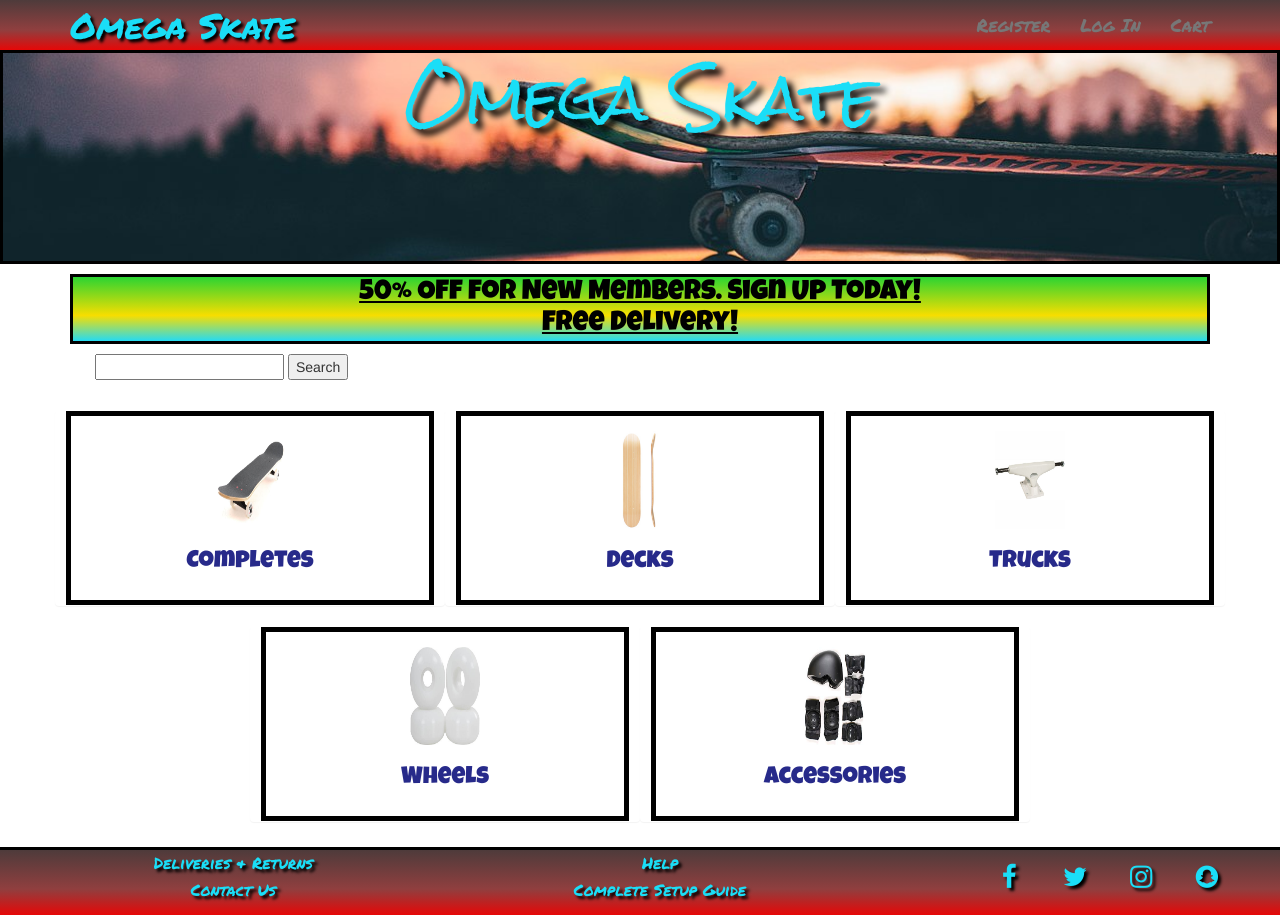
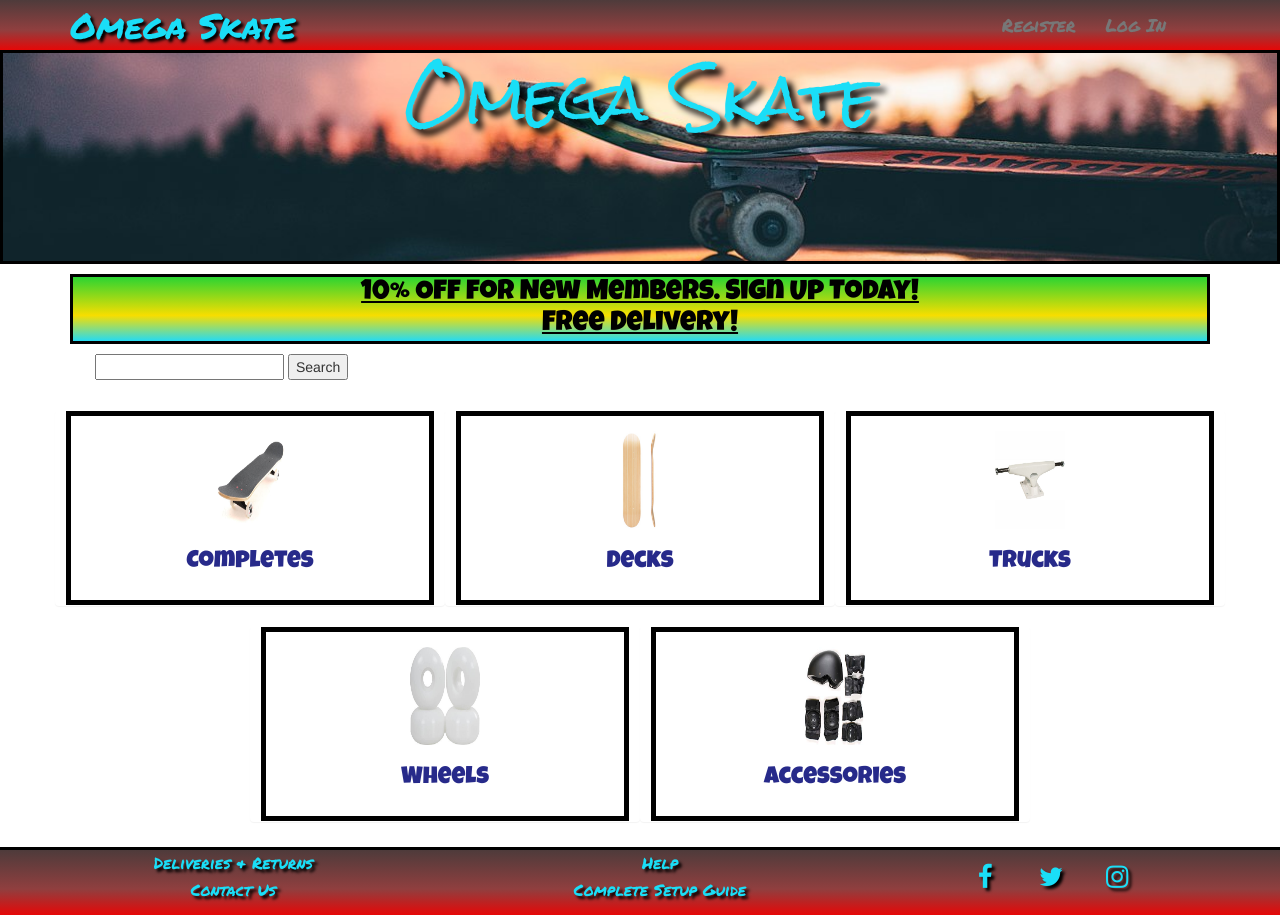
Before and after one commit to skies09/omega-sk8-ds, a Django app: page / in a window 1280 px wide. Run offline with Django 3.2, Linux system fonts and the light colour scheme; some libraries are stand-ins or nearby versions; some web fonts are replaced.

Commit message:
fixing accounts bug and tidying home urls

```diff
--- a/accounts/urls.py
+++ b/accounts/urls.py
@@ -1,8 +1,9 @@
 from django.conf.urls import url, include
-from accounts.views import logout, login, registration, user_profile
+from accounts.views import logout, login, registration, user_profile, index
 from accounts import url_reset
 
 urlpatterns = [
+    url(r'^index/', index, name="index"),
     url(r'^logout/', logout, name="logout"),
     url(r'^login/', login, name="login"),
     url(r'^register/', registration, name="registration"),
--- a/home/templates/home.html
+++ b/home/templates/home.html
@@ -6,7 +6,7 @@
     <article class='alert-container'>
             <div class='row'>
                 <div class='col-xs-12'>
-                    <h2>50% Off for New Members. Sign Up Today!
+                    <h2>10% Off for New Members. Sign Up Today!
                         </br>Free Delivery!</h2>
                 </div>
             </div>
--- a/static/css/custom.css
+++ b/static/css/custom.css
@@ -113,7 +113,7 @@ footer {
 }
 
 .social-links {
-    text-align: right;
+    text-align: center;
     padding: 1em;
 
 }
@@ -121,7 +121,6 @@ footer {
 .social-links li a i {
     width: 1em;
     font-size: 26px;
-    text-align: center;
     color: #1adef7;
     text-shadow: 3px 3px 3px #000000;
     transition: all 0.35s ease-in-out;
--- a/templates/base.html
+++ b/templates/base.html
@@ -41,7 +41,7 @@
                     {% endif %}
                     <li>
                         <a href="{% url 'view_cart' %}">
-                                <i class="fa fa-shipping-cart"></i>Cart
+                            <span class="glyphicon glyphicon-shopping-cart" aria-hidden="true"></span>
                             {% if product_count > 0 %}
                             <label class="badge badge-warning">{{ product_count }}</label>
                             {% endif %}
@@ -93,7 +93,6 @@
                     <li><a target='_blank' href='#'><i class='fa fa-facebook'></i></a></li>
                     <li><a target='_blank' href='#'><i class='fa fa-twitter'></i></a></li>
                     <li><a target='_blank' href='#'><i class='fa fa-instagram'></i></a></li>
-                    <li><a target='_blank' href='#'><i class='fa fa-snapchat'></i></a></li>
               </ul>
             </div>
         </div>
```
Also changed, not shown: home/urls.py (+1 -7 lines), media/images/accessories.jpg (added), media/images/completes.jpg (added), media/images/decks.jpg (added), media/images/skate-wheels.jpg (added), media/images/sunsetsk8.jpg (added), media/images/trucks-width.jpg (added), media/images/trucks.jpg (added), media/images/wheel-diameter.jpg (added). Lines whose indentation alone changed are shown as unchanged.
